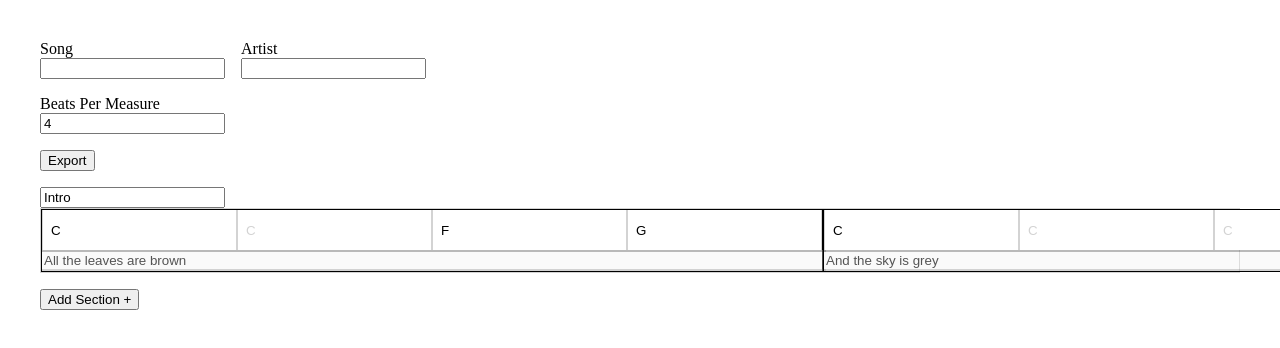
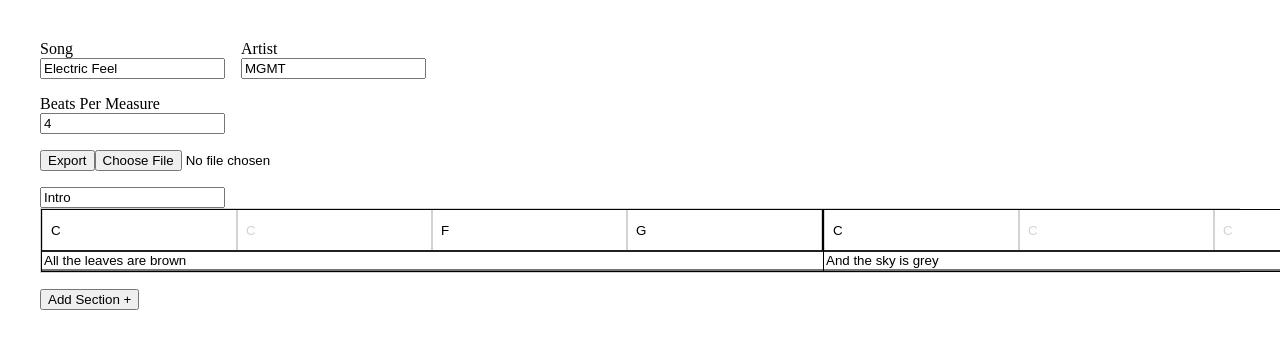
Before and after one commit to chriswait/harmony, a React (Vite) app: page / in a window 1280 px wide. Shown: the top 348 px of the page. Built offline with nearby package versions, Linux system fonts and the light colour scheme.

Commit message:
file export/import

```diff
--- a/package.json
+++ b/package.json
@@ -11,6 +11,7 @@
     "tsc": "tsc --noEmit"
   },
   "dependencies": {
+    "js-file-download": "^0.4.12",
     "react": "^18.2.0",
     "react-dom": "^18.2.0",
     "react-responsive": "^10.0.0"
--- a/src/App.tsx
+++ b/src/App.tsx
@@ -1,9 +1,10 @@
-import { useState } from 'react'
+import { useEffect, useState } from 'react'
 
 import './App.css'
 import { useTheme } from './ThemeProvider';
 import { useSong } from './SongProvider';
 import { ChordBeatType } from './types';
+import SongUploadArea from './SongUploadArea';
 
 const Beat = ({ chord, onChange }: {
   chord: ChordBeatType;
@@ -89,7 +90,6 @@
                     <input
                       value={lyric?.content ?? ''}
                       onChange={(event) => setLyric(sectionIndex, measureIndex, event.target.value)}
-                      disabled
                       style={{
                         borderLeft: 'none',
                         borderRight: 'none',
@@ -114,12 +114,14 @@
 };
 
 const App = () => {
-  const { songName, setSongName, artist, setArtist, beatsPerMeasure, setBeatsPerMeasure, exportSongAsJson } = useSong();
+  const { songName, setSongName, artist, setArtist, beatsPerMeasure, setBeatsPerMeasure, exportSongAsJson, parseImport, importSongFromJson } = useSong();
   const [inputBeatsPerMeasure, setInputBeatsPerMeasure] = useState(beatsPerMeasure.toString());
+  useEffect(() => {
+    setInputBeatsPerMeasure(beatsPerMeasure.toString())
+  }, [beatsPerMeasure]);
   return (
     <>
       <header style={{ marginBottom: '1rem' }}>
-        {/* TODO: handle drag/drop events here and load song from uploaded json */}
         <div style={{ display: 'flex', gap: '1rem', }}>
           <div style={{ marginBottom: '1rem' }}>
             <label style={{ display: 'block' }}>Song</label>
@@ -139,17 +141,30 @@
               const parsed = parseInt(inputBeatsPerMeasure, 10);
               if (Number.isInteger(parsed)) {
                 setBeatsPerMeasure(parsed)
-              } else {
-                console.log(inputBeatsPerMeasure)
               }
             }}
           />
         </div>
         <button onClick={exportSongAsJson}>Export</button>
+        <input
+          // accept="application/json"
+          type="file"
+          onChange={async (event) => {
+            if (event.target.files) {
+              const [file] = event.target.files
+              const textContent = await file.text();
+              const songObject = parseImport(textContent);
+              if (songObject) {
+                importSongFromJson(songObject);
+              }
+            }
+          }}
+        />
       </header>
       <main>
         <SongGrid />
       </main>
+      <SongUploadArea />
     </>
   );
 }
--- a/src/SongProvider.tsx
+++ b/src/SongProvider.tsx
@@ -1,5 +1,7 @@
 import { Dispatch, SetStateAction, createContext, useContext, useState } from 'react';
-import { ChordBeatType, LyricMeasureType } from './types';
+import fileDownload from 'js-file-download';
+
+import { ChordBeatType, LyricMeasureType, SongExport } from './types';
 
 const testChords = [
   {
@@ -65,7 +67,8 @@
   setChord: (section: number, measure: number, beat: number, chordName: string) => void,
   setLyric: (section: number, measure: number, content: string) => void;
   exportSongAsJson: () => void;
-  importSongFromJson: (jsonData: string) => void;
+  parseImport: (songObjectJson: string) => SongExport | undefined;
+  importSongFromJson: (songObject: SongExport) => void;
 }>({
   songName: '', setSongName: () => { },
   artist: '', setArtist: () => { },
@@ -78,12 +81,13 @@
   setChord: () => { },
   setLyric: () => { },
   exportSongAsJson: () => { },
+  parseImport: () => undefined,
   importSongFromJson: () => { },
 });
 
 const SongProvider = ({ children }: { children: React.ReactNode }) => {
-  const [songName, setSongName] = useState('');
-  const [artist, setArtist] = useState('');
+  const [songName, setSongName] = useState('Electric Feel');
+  const [artist, setArtist] = useState('MGMT');
   const [beatsPerMeasure, setBeatsPerMeasure] = useState<number>(4);
   const [sectionNames, setSectionNames] = useState(['Intro']);
   const [chords, setChords] = useState<ChordBeatType[]>(testChords);
@@ -175,26 +179,32 @@
   }
 
   const exportSongAsJson = () => {
-    const songExport = JSON.stringify({
+    const songExport: SongExport = {
       songName,
+      artist,
+      lyrics,
       beatsPerMeasure,
       chords,
       sectionNames,
-    })
-    // TODO: write the JSON to a file and download it
-    console.log(songExport);
+    };
+    fileDownload(JSON.stringify(songExport), `${songName}-${artist}.json`);
   }
 
-  const importSongFromJson = (jsonData: string) => {
-    const songObject = JSON.parse(jsonData);
-    if (songObject.songName && songObject.beatsPerMeasure && songObject.chords && songObject.sectionNames) {
-      setSongName(songObject.songName);
-      setBeatsPerMeasure(songObject.beatsPerMeasure);
-      setChords(songObject.chords);
-      setSectionNames(songObject.sectionNames);
-    } else {
-      console.error("Incorrect file format");
+  const parseImport = (songObjectJson: string): SongExport | undefined => {
+    const songObject = JSON.parse(songObjectJson);
+    if (songObject && songObject.songName) {
+      const result: SongExport = songObject;
+      return result;
     }
+  }
+
+  const importSongFromJson = (songObject: SongExport) => {
+    setSongName(songObject.songName);
+    setArtist(songObject.artist);
+    setLyrics(songObject.lyrics)
+    setBeatsPerMeasure(songObject.beatsPerMeasure);
+    setChords(songObject.chords);
+    setSectionNames(songObject.sectionNames);
   }
 
   return (
@@ -210,6 +220,7 @@
       setChord,
       setLyric,
       exportSongAsJson,
+      parseImport,
       importSongFromJson,
     }}>{children}</SongContext.Provider>
   );
--- /dev/null
+++ b/src/SongUploadArea.tsx
@@ -0,0 +1,74 @@
+import { useSong } from './SongProvider';
+import { useCallback, useEffect, useRef, useState } from 'react';
+
+const SongUploadArea = () => {
+  const { parseImport, importSongFromJson } = useSong();
+
+  const [isDragging, setIsDragging] = useState(false);
+  const dragCounter = useRef(0);
+
+  const handleDragOver = useCallback((event: DragEvent) => {
+    event.preventDefault();
+    event.stopPropagation();
+  }, []);
+
+  const handleDragEnter = useCallback((event: DragEvent) => {
+    event.preventDefault();
+    event.stopPropagation();
+    dragCounter.current++;
+    if (event.dataTransfer?.items && event.dataTransfer.items.length > 0) {
+      setIsDragging(true);
+    }
+  }, []);
+
+  const handleDragLeave = useCallback((event: DragEvent) => {
+    event.preventDefault();
+    event.stopPropagation();
+    dragCounter.current--;
+    if (dragCounter.current > 0) return;
+    setIsDragging(false);
+  }, []);
+
+  const handleDrop = useCallback(async (event: DragEvent) => {
+    event.preventDefault();
+    event.stopPropagation();
+    setIsDragging(false);
+    if (event.dataTransfer?.files && event.dataTransfer.files.length > 0) {
+      dragCounter.current = 0;
+      const [file] = event.dataTransfer.files
+      const textContent = await file.text();
+      const songObject = parseImport(textContent);
+      if (songObject) {
+        importSongFromJson(songObject);
+      }
+      event.dataTransfer.clearData();
+    }
+  }, [parseImport, importSongFromJson]);
+
+  useEffect(() => {
+    window.addEventListener("dragenter", handleDragEnter);
+    window.addEventListener("dragleave", handleDragLeave);
+    window.addEventListener("dragover", handleDragOver);
+    window.addEventListener("drop", handleDrop);
+    return () => {
+      window.removeEventListener("dragenter", handleDragEnter);
+      window.removeEventListener("dragleave", handleDragLeave);
+      window.removeEventListener("dragover", handleDragOver);
+      window.removeEventListener("drop", handleDrop);
+    };
+  });
+  return isDragging ? (
+    <div
+      style={{
+        backgroundColor: isDragging ? 'rgba(0,0,0,0.5)' : undefined,
+        position: 'absolute',
+        left: 0,
+        top: 0,
+        width: '100%',
+        height: '100vh',
+      }}
+    ></div>
+  ) : null;
+};
+
+export default SongUploadArea;
```
Also changed, not shown: src/types.d.ts (+9 -0 lines), 1 other file (tests, documents, lock files or other folders).
